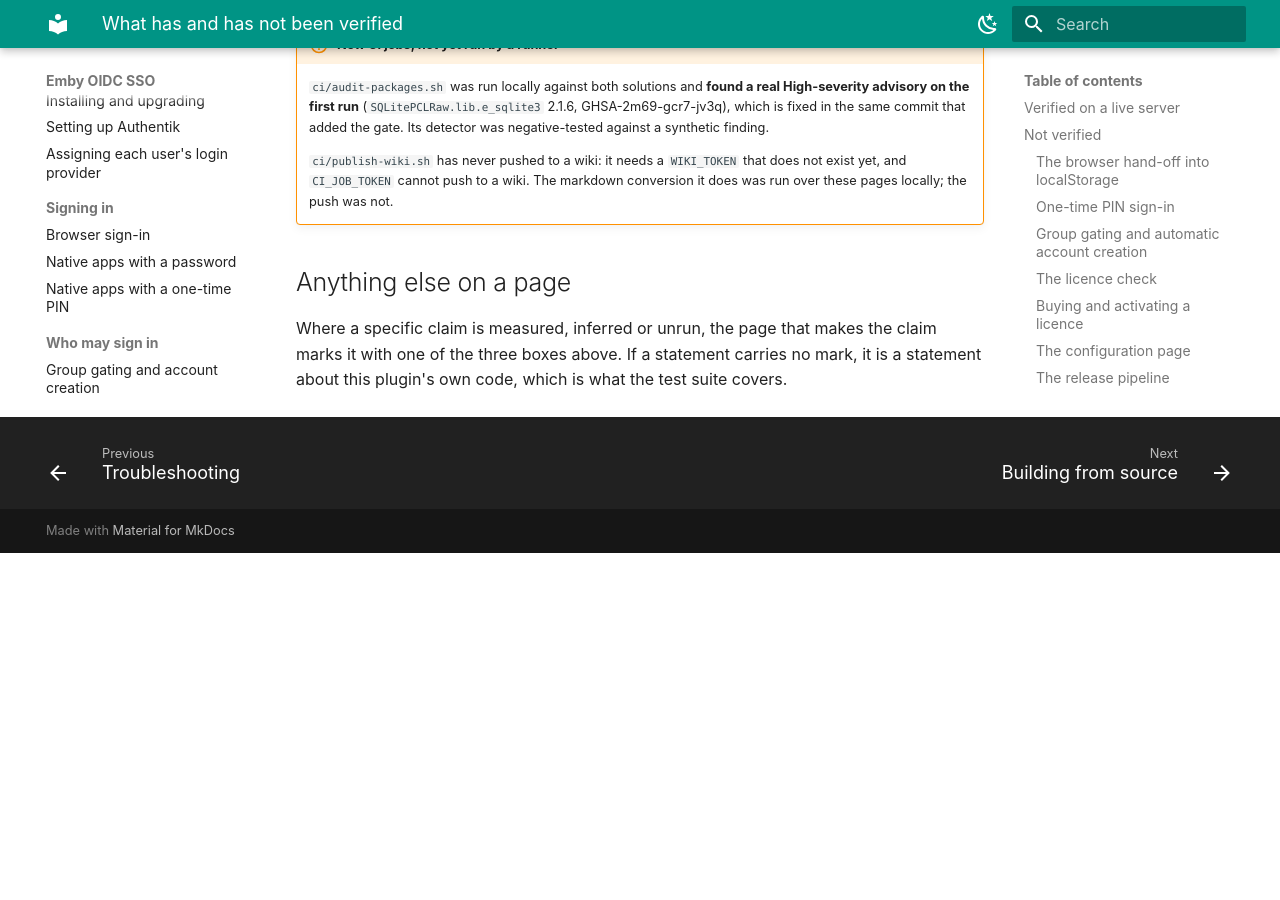
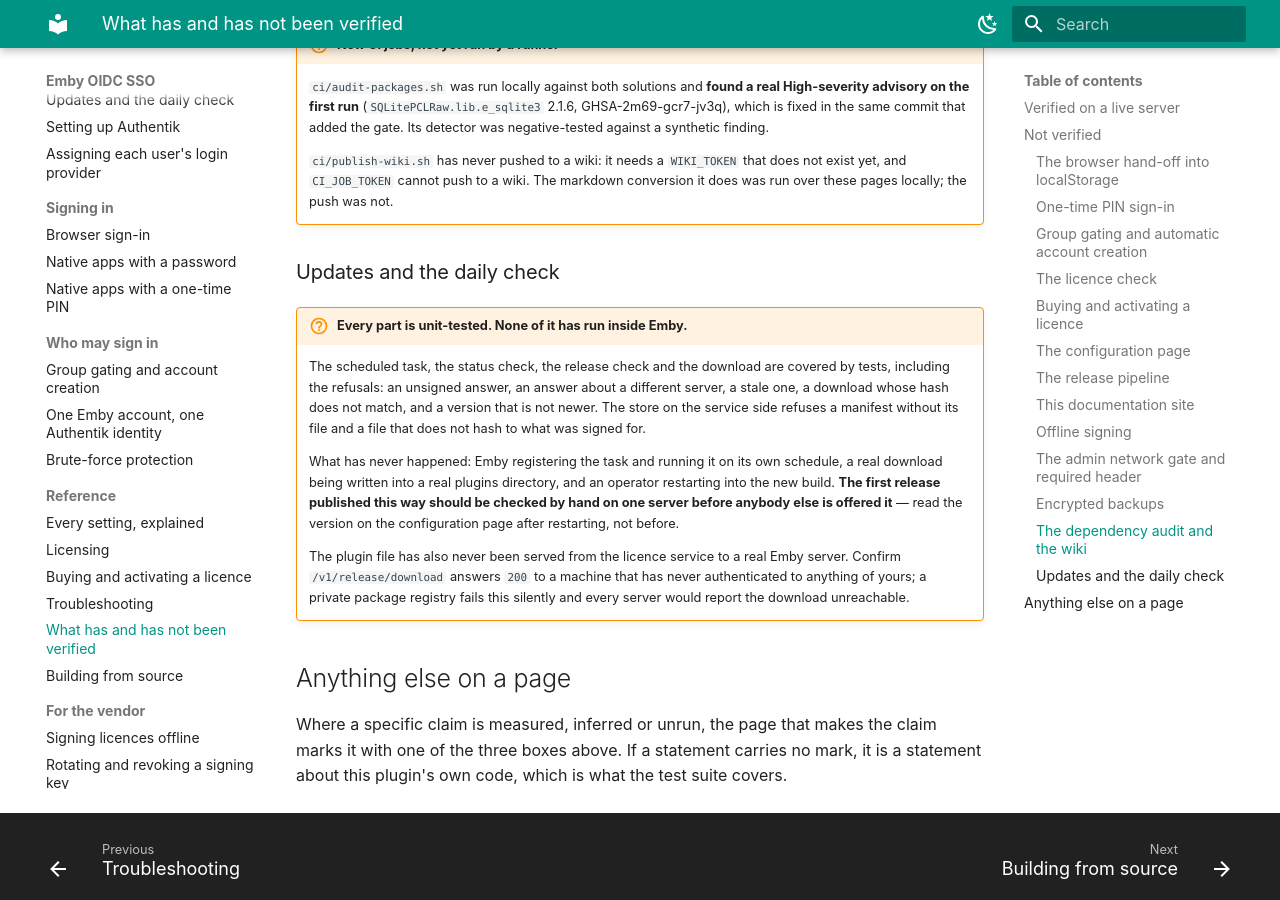
Before and after one commit to Graxo/emby-sso, an MkDocs documentation site: the page built from docs/site/verification-status.md, in a window 1280 px wide and 900 px high, scrolled down 5195 px. Built offline with MkDocs 1.6.1 and Material for MkDocs 9.7.7, drawn with Linux system fonts in a browser that asks for light colours; before the commit the page ends 5748 px from its top, so only the background shows below that.

Commit message:
docs: the daily check made six statements false, and remove what nothing uses
"Activation is the only thing in this plugin that contacts the vendor." "The
licence check is offline forever." "A licence cannot be revoked - the check is
offline, so there is nowhere a revocation could come from." Every one of those
was true when it was written and stopped being true when the daily check was
added, including in the email every buyer receives. Documentation that is
merely missing is a gap; documentation that is confidently wrong is worse than
none, and these were load-bearing claims about what this software does to a
network it is installed on.

Corrected in the README, licensing.md, activation.md, settings.md,
key-rotation.md and the default code email, keeping the distinction that
actually matters: signature verification is still entirely offline and on no
sign-in path, and what is new is a separate, switchable, fail-open task.

updates.md is the page that was missing - what the daily task sends (this
server's id and a one-way fingerprint of the licence, never the licence), that
only a correctly signed answer naming this server and this licence changes
anything, that turning the task off means a withdrawal never arrives and that
this is the operator's call, and what the update button verifies before it
writes a byte.

verification-status.md gains an honest entry: every part of this is
unit-tested, none of it has ever run inside Emby, and the first release
published this way should be checked by hand on one server before anybody else
is offered it.

Removed, having found them by counting references: EnableButtonInjection, the
setting behind a checkbox that was taken off the page and which nothing has
ever read, along with the two documentation sections describing what it does
not do; AdminSessions.DestroyAll, kept "for a future panic button" that never
arrived; LicenceStore.IsSigned; CodeMessage.Placeholders, a list nothing
validated against. Everything else that scan reported is an Emby interface
member and has to stay.

Co-Authored-By: Claude Opus 4.8 <noreply@anthropic.com>

````diff
--- a/docs/site/activation.md
+++ b/docs/site/activation.md
@@ -8,13 +8,17 @@ Activation is how a licence gets into the [Licence key](settings.md#licence-key)
 field without anybody emailing you a JWT. You buy a code, paste it in, press
 Activate once, and the plugin fetches the licence for this server and saves it.
 
-!!! note "One call, made by a person, and never again"
+!!! note "One call, made by a person"
 
-    Activation is the **only** thing in this plugin that contacts the vendor.
-    It happens when an administrator presses Activate and at no other time.
-    After it, the licence check is offline forever: it reads a string out of
-    the configuration and verifies it against a public key compiled into the
-    build. See [Licensing](licensing.md).
+    Activation happens when an administrator presses Activate and at no other
+    time. The licence check itself stays offline forever: it reads a string out
+    of the configuration and verifies it against a public key compiled into the
+    build.
+
+    The plugin does contact the vendor once a day afterwards, from a scheduled
+    task you can watch and switch off, to ask whether the licence has been
+    withdrawn and whether there is a newer release. It is on no sign-in path
+    and it fails open. See [Updates and the daily check](updates.md).
 
 ## What a redemption code is
 
@@ -149,7 +153,7 @@ refusal and **Info** for a success. Neither ever contains the code.
 | What you see | What happened | What to do |
 |---|---|---|
 | Your licence has been requested and is being issued. | `pending_signature`. **Not an error, and your code has not been used up.** The vendor signs licences on a machine that is deliberately kept offline, so it is not instant — see [Signing licences offline](offline-signing.md) for why. | Press Activate again in a few minutes. Pressing it early costs nothing. |
-| Activated. The licence for this server has been saved. | The service issued a licence, this build verified it, and it was stored. | Nothing. The check is offline from here on. |
+| Activated. The licence for this server has been saved. | The service issued a licence, this build verified it, and it was stored. | Nothing. Sign-ins check the stored licence offline from here on. |
 | That redemption code was not recognised. | `invalid_code`: the service does not know it, or the purchase has not completed. | Check for typing mistakes, then ask the vendor. |
 | That redemption code has already been activated on as many servers as it allows. | `code_exhausted`. | Ask the vendor to release an activation, or buy another licence. |
 | Too many activation attempts. | `rate_limited`. A numeric `Retry-After` is turned into a wait; an HTTP-date one is not, and you are told to wait a few minutes instead. | Wait and try again. |
--- a/docs/site/browser-sign-in.md
+++ b/docs/site/browser-sign-in.md
@@ -39,11 +39,6 @@ A convenient way is to paste that URL as **plain text** into Emby's own login
 disclaimer field — Dashboard → Settings → General → "Login disclaimer". It will
 render as visible instructions on the login screen, just not as a clickable
 link.
-
-!!! note "The \"Reserve a sign-in button on the login page\" checkbox does nothing"
-
-    `EnableButtonInjection` is reserved for a future release and currently has
-    no effect. Leave it as you find it.
 
 ## Two "Emby Web" device rows for one browser, and you must not delete either
 
--- a/docs/site/key-rotation.md
+++ b/docs/site/key-rotation.md
@@ -50,8 +50,10 @@ Do this before you have to, not after.
 
 ## Revoking, because a key has leaked
 
-There is no revocation list and no callback — the plugin verifies offline and
-never contacts anything. **A key is revoked by not being in the trusted set.**
+There is no revocation list for *keys*, and the daily licence check cannot
+help: it withdraws one server's licence, not a key. Signature verification is
+offline and consults nothing. **A key is revoked by not being in the trusted
+set.**
 
 Delete its entry from `LicencePublicKey.cs`, ship, and remove it from
 `LICENCE_PUBLIC_KEYS`. Every licence it signed stops working at the moment each
--- a/docs/site/settings.md
+++ b/docs/site/settings.md
@@ -205,16 +204,6 @@ stopping new ones.
 
 Read [Native apps with a one-time PIN](pin-sign-in.md).
 
-### Reserve a sign-in button on the login page
-
-**Reserved for a future release and currently does nothing.** Leave it as you
-find it.
-
-There cannot be a button on Emby's login page today —
-[here is why](browser-sign-in.md#there-is-no-button-on-the-login-page).
-
----
-
 ## Network and transport
 
 ### Allow plain HTTP (testing only)
@@ -283,10 +272,11 @@ sessions keep working, your own Emby accounts are unaffected, and nothing is
 disabled, deleted or reconfigured.
 
 The check is entirely offline: the licence is verified against a public key
-compiled into the build, and a server with no internet access validates it
-exactly as well as one with it. The one thing that does use the network is
-[activation](activation.md), which happens only when an administrator presses
-Activate.
+compiled into the build, and a server with no internet access verifies it
+exactly as well as one with it. What uses the network is
+[activation](activation.md), when an administrator presses Activate, and the
+[daily check](updates.md), which can be switched off and which changes nothing
+when it gets no answer.
 
 Read [Licensing](licensing.md) for what an invalid licence does and does not
 stop, and how to read the log lines it produces.
--- /dev/null
+++ b/docs/site/updates.md
@@ -0,0 +1,101 @@
+# Updates and the daily check
+
+Once a day, this plugin asks the licensing service two questions: *is this
+server's licence still valid*, and *is there a newer version of the plugin*.
+
+It is a scheduled task, not a background thread. It appears in **Dashboard →
+Scheduled Tasks** as *Check the SSO plugin licence and for updates*, where you
+can see when it last ran, run it yourself, change when it runs, or **switch it
+off**. A plugin that phones home should do it somewhere the person running the
+server can watch it and stop it.
+
+## What is sent
+
+Two things: this server's id, and the SHA-256 of the licence it holds.
+
+The licence itself never leaves. A fingerprint is one-way, so the service — or
+anything that intercepted the request — learns nothing it could use as a
+licence. Both values are ones the vendor already has, because they issued the
+licence in the first place.
+
+Nothing about your users, your libraries, your Emby version or your network is
+sent, and nothing is sent on any sign-in path.
+
+## The licence half
+
+The answer comes back signed. Exactly one kind of answer changes anything: a
+current, correctly signed statement naming **this** server and **this** licence
+that says the licence has been withdrawn — for a refund, a chargeback, or a
+licence issued in error.
+
+!!! warning "It fails open, deliberately"
+
+    No answer means nothing changes. So does an answer that is unsigned, signed
+    by the wrong key, about a different server, about a different licence, or
+    more than two days old.
+
+    The vendor's service being down must never become your outage, and a hostile
+    network must not be able to disable your plugin by dropping packets.
+
+A withdrawal does exactly what an expired licence does and no more: new single
+sign-ons and automatic account creation are refused. People already signed in
+stay signed in, and your own Emby accounts are unaffected — see
+[Licensing](licensing.md).
+
+**Turning the task off means a withdrawal never arrives.** That is your call and
+it is not fought. Running this plugin on a server with no internet access has
+always been supported, and a check that cannot be declined is not a check.
+
+## The update half
+
+If the vendor has published a build newer than the one you are running, the
+plugin's configuration page grows an **Update available** line and a **Download
+and install** button.
+
+The button is the only thing that installs anything. The daily task never
+installs, never downloads, and never restarts Emby.
+
+### What pressing it actually does
+
+1. The vendor's statement about that release — the version, the file's SHA-256,
+   and where to fetch it — is checked against a **release signing key compiled
+   into your build**. This is a different key from the one that signs licences,
+   held on a different machine, precisely so that breaking into the licensing
+   service does not let anybody ship code to your server.
+2. The file is downloaded **whole**, into memory, and hashed.
+3. That hash is compared to the one the vendor signed for. **Only on a match is
+   anything written to disk.** A wrong or tampered download leaves your
+   installation exactly as it was.
+4. The new DLL is written into Emby's plugins directory, and the page tells you
+   an update is installed.
+
+### Emby is not restarted for you
+
+The new version starts being used at your next restart, at a moment you choose.
+The page says so and keeps saying so until you have restarted.
+
+### A newer version is never replaced by an older one
+
+If the published release is older than or the same as what you are running, you
+are offered nothing. Re-publishing an old statement — by accident, or by
+somebody who has taken over the licensing service — cannot downgrade you.
+
+## If you would rather do it by hand
+
+Nothing here is compulsory. The current release and its checksum are downloadable
+directly:
+
+```bash
+base=https://license.koper.cloud/v1/release
+curl -fLO $base/download
+curl -fLO $base/download.sha256
+mv download Emby.Sso.dll
+sha256sum -c download.sha256
+```
+
+Then copy it over the old one and restart, as in
+[Installing and upgrading](installing.md).
+
+The button is better than doing it this way, for one reason: it checks the
+download against the vendor's **signature**, and a checksum published beside a
+file on the same host cannot do that.
--- a/docs/site/verification-status.md
+++ b/docs/site/verification-status.md
@@ -259,6 +259,28 @@ silently.
     does not exist yet, and `CI_JOB_TOKEN` cannot push to a wiki. The markdown
     conversion it does was run over these pages locally; the push was not.
 
+### Updates and the daily check
+
+!!! unverified "Every part is unit-tested. None of it has run inside Emby."
+
+    The scheduled task, the status check, the release check and the download are
+    covered by tests, including the refusals: an unsigned answer, an answer about
+    a different server, a stale one, a download whose hash does not match, and a
+    version that is not newer. The store on the service side refuses a manifest
+    without its file and a file that does not hash to what was signed for.
+
+    What has never happened: Emby registering the task and running it on its own
+    schedule, a real download being written into a real plugins directory, and an
+    operator restarting into the new build. **The first release published this
+    way should be checked by hand on one server before anybody else is offered
+    it** — read the version on the configuration page after restarting, not
+    before.
+
+    The plugin file has also never been served from the licence service to a real
+    Emby server. Confirm `/v1/release/download` answers `200` to a machine that
+    has never authenticated to anything of yours; a private package registry
+    fails this silently and every server would report the download unreachable.
+
 ## Anything else on a page
 
 Where a specific claim is measured, inferred or unrun, the page that makes the
--- a/mkdocs.yml
+++ b/mkdocs.yml
@@ -109,6 +109,7 @@ nav:
   - Getting started:
       - Read this before you install: before-you-install.md
       - Installing and upgrading: installing.md
+      - Updates and the daily check: updates.md
       - Setting up Authentik: authentik.md
       - Assigning each user's login provider: login-providers.md
   - Signing in:
````
Also changed, not shown: other parts of docs/site/settings.md (+0 -1 lines), README.md (+14 -8 lines), docs/site/licensing.md (+8 -6 lines), 5 other files.
